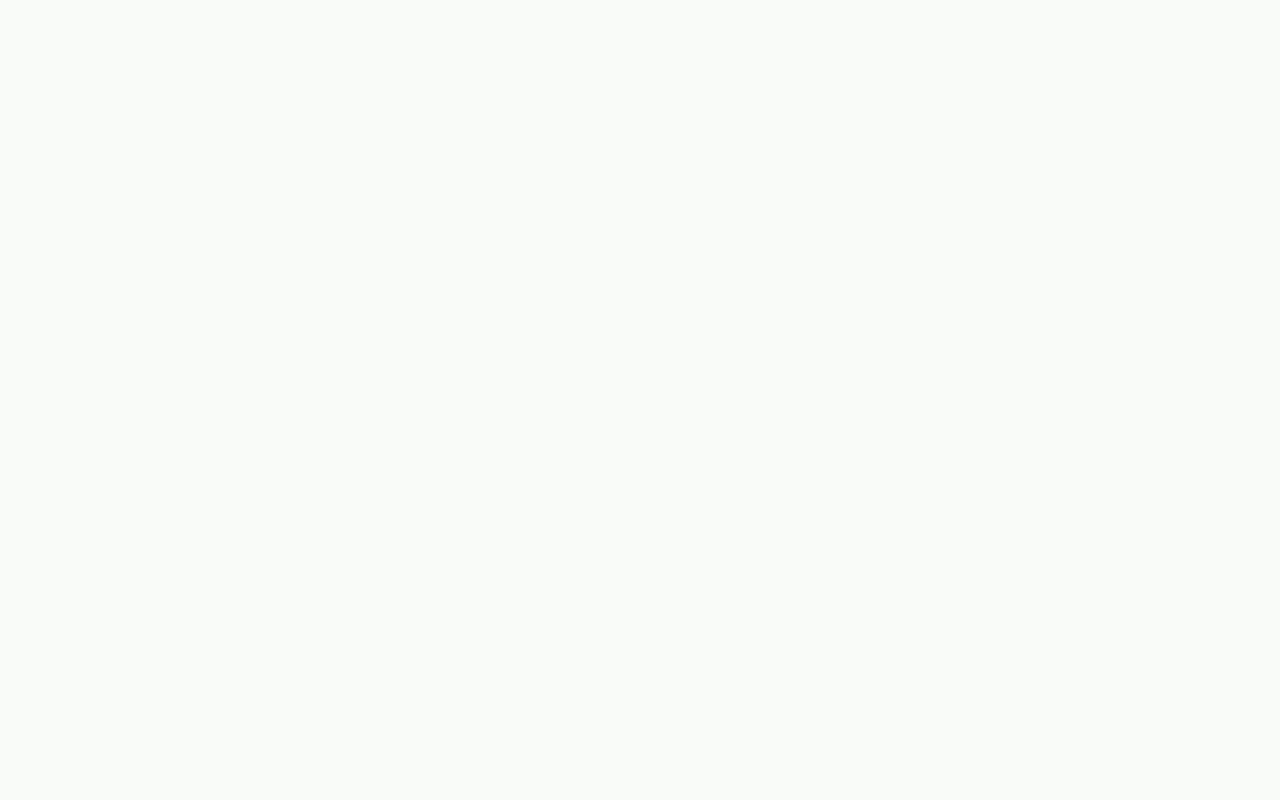
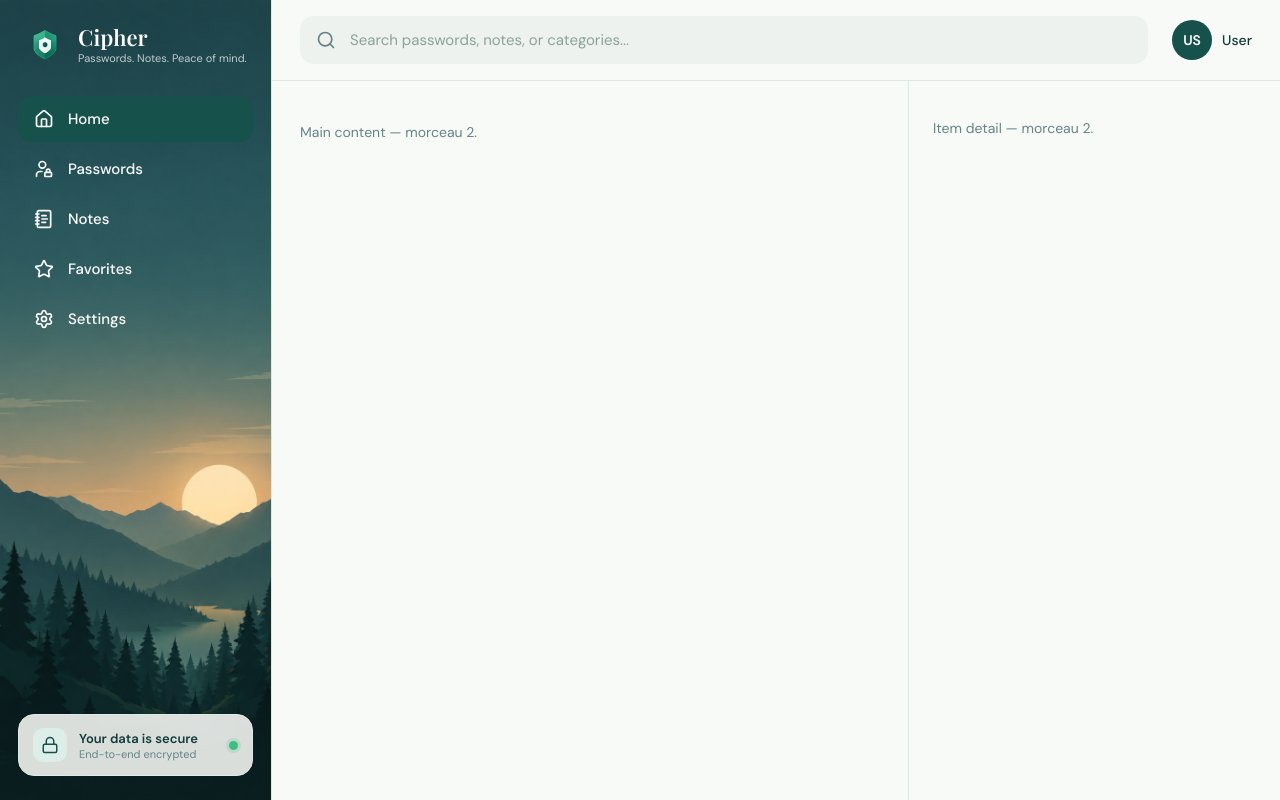
Before and after one commit to YumanKh/Cipher, a React (Vite) app in the folder frontend/: page /vault in a window 1280 px wide. Before the commit this address had no page. Built offline with nearby package versions, Linux system fonts and the light colour scheme.

Commit message:
wip: scaffold vault page shell

```diff
--- a/frontend/src/lib/api.ts
+++ b/frontend/src/lib/api.ts
@@ -31,7 +31,10 @@ export function prelogin(email: string) {
 }
 
 export function login(email: string, authValue: string) {
-  return request<{ accessToken: string; cryptingKey: string }>('/auth/login', { email, authValue })
+  return request<{
+    accessToken: string
+    user: { cryptingKey: string; name?: string; email?: string }
+  }>('/auth/login', { email, authValue })
 }
 
 export function register(input: {
--- a/frontend/src/main.tsx
+++ b/frontend/src/main.tsx
@@ -5,6 +5,7 @@ import { QueryClient, QueryClientProvider } from '@tanstack/react-query'
 import './index.css'
 import LandingPage from './pages/LandingPage'
 import AuthPage from './pages/AuthPage'
+import VaultPage from './pages/VaultPage'
 
 const queryClient = new QueryClient()
 
@@ -16,6 +17,7 @@ createRoot(document.getElementById('root')!).render(
           <Route path="/" element={<LandingPage />} />
           <Route path="/login" element={<AuthPage />} />
           <Route path="/register" element={<AuthPage />} />
+          <Route path="/vault" element={<VaultPage />} />
         </Routes>
       </BrowserRouter>
     </QueryClientProvider>
--- a/frontend/src/pages/AuthPage.tsx
+++ b/frontend/src/pages/AuthPage.tsx
@@ -76,8 +76,9 @@ async function handleSubmit(e: FormEvent) {
         const masterKey = await deriveMasterKey(form.password, fromBase64(kdfSalt))
         const authValue = await computeAuthValue(masterKey)
 
-        const { accessToken, cryptingKey: wrappedKey } = await login(form.email, authValue)
-        const cryptingKey = await unwrapCryptingKey(wrappedKey, masterKey)
+        const { accessToken, user } = await login(form.email, authValue)
+        const cryptingKey = await unwrapCryptingKey(user.cryptingKey, masterKey)
+        setSession({ accessToken, cryptingKey, user: { email: user.email ?? form.email, name: user.name } })
 
         setSession({ accessToken, cryptingKey, user: { email: form.email } })
         navigate('/vault')
--- /dev/null
+++ b/frontend/src/pages/VaultPage.module.css
@@ -0,0 +1,91 @@
+.app {
+  display: grid;
+  grid-template-columns: 272px 1fr 372px;
+  grid-template-rows: auto 1fr;
+  grid-template-areas: "sidebar header header" "sidebar main detail";
+  height: 100vh;
+  background: var(--paper);
+  color: var(--ink);
+}
+
+/* icons */
+.navItem svg, .search svg, .secureIcon svg {
+  stroke: currentColor; fill: none; stroke-width: 2; stroke-linecap: round; stroke-linejoin: round;
+}
+
+/* SIDEBAR */
+.sidebar {
+  grid-area: sidebar;
+  position: relative;
+  overflow: hidden;
+  border-right: 1px solid var(--line);
+  background-color: #eef4ef;
+  background-image: url('../assets/mountain-sidebar.png');
+  background-repeat: no-repeat;
+  background-position: center bottom;
+  background-size: cover;
+}
+.sidebarArt {
+  flex: 1; min-height: 150px;
+  margin: 24px -18px 14px;
+  background: url('../assets/mountain-sidebar.png') no-repeat bottom center;
+  background-size: cover;
+  pointer-events: none;
+}
+.sidebarInner {
+  position: relative; z-index: 1;
+  display: flex; flex-direction: column; height: 100%;
+  padding: 24px 18px;
+}
+.brand { display: flex; align-items: center; gap: 12px; margin-bottom: 30px; padding: 0 6px; }
+.brandLogo { width: 42px; height: 42px; object-fit: contain; }
+.brandName { font: 700 22px/1 var(--serif); color: #fff; }
+.brandTag { font-size: 11px; color: rgba(255, 255, 255, .72); margin-top: 3px; }
+
+.nav { display: flex; flex-direction: column; gap: 4px; }
+.navItem {
+  display: flex; align-items: center; gap: 14px;
+  padding: 13px 16px; border: 0; border-radius: 14px;
+  background: transparent; color: #fff; font: 500 15px var(--sans);
+  cursor: pointer; transition: background .15s, color .15s; text-align: left;
+}
+.navItem svg { width: 20px; height: 20px; }
+.navItem:hover { background: rgba(255, 255, 255, .14); }
+.navActive, .navActive:hover { background: #16514c; color: #fff; }
+
+.secure {
+  margin-top: auto;
+  display: flex; align-items: center; gap: 12px;
+  padding: 13px 14px; border-radius: 16px;
+  background: rgba(247, 250, 246, .88);
+  border: 1px solid var(--line);
+  -webkit-backdrop-filter: blur(4px); backdrop-filter: blur(4px);
+}
+.secureIcon { display: grid; place-items: center; width: 34px; height: 34px; border-radius: 10px; background: #dceee7; color: #16514c; }
+.secureIcon svg { width: 18px; height: 18px; }
+.secureText { flex: 1; }
+.secureTitle { font-size: 13px; font-weight: 600; color: var(--ink); }
+.secureSub { font-size: 11px; color: var(--muted); }
+.secureDot { width: 9px; height: 9px; border-radius: 50%; background: #3fbf7f; box-shadow: 0 0 0 3px rgba(63, 191, 127, .18); }
+
+/* HEADER */
+.header {
+  grid-area: header; display: flex; align-items: center; gap: 24px;
+  padding: 16px 28px; border-bottom: 1px solid var(--line); background: var(--paper);
+}
+.search {
+  flex: 1; display: flex; align-items: center; gap: 12px;
+  height: 48px; padding: 0 16px; border-radius: 14px; background: #eef2ee; color: var(--muted);
+}
+.search svg { width: 20px; height: 20px; flex-shrink: 0; }
+.search input { flex: 1; border: 0; background: transparent; outline: none; font: 15px var(--sans); color: var(--ink); }
+.search input::placeholder { color: #8ba29c; }
+.kbd { font-size: 12px; color: #8ba29c; border: 1px solid var(--line); border-radius: 6px; padding: 2px 7px; background: #fff; }
+.user { display: flex; align-items: center; gap: 10px; }
+.avatar { width: 40px; height: 40px; border-radius: 50%; background: #16514c; color: #fff; display: grid; place-items: center; font-size: 14px; font-weight: 600; }
+.userName { font-size: 14px; font-weight: 500; color: var(--ink); }
+
+/* MAIN / DETAIL (placeholders) */
+.main { grid-area: main; overflow-y: auto; padding: 28px; }
+.detail { grid-area: detail; overflow-y: auto; padding: 24px; border-left: 1px solid var(--line); }
+.placeholder { color: var(--muted); font-size: 14px; }
--- /dev/null
+++ b/frontend/src/pages/VaultPage.tsx
@@ -0,0 +1,106 @@
+import { useState } from 'react'
+import styles from './VaultPage.module.css'
+import logo from '../assets/logo.png'
+import { useAuthStore } from '../stores/authStore'
+
+const NAV = [
+  { id: 'home', label: 'Home', icon: HomeIcon },
+  { id: 'passwords', label: 'Passwords', icon: PasswordsIcon },
+  { id: 'notes', label: 'Notes', icon: NotesIcon },
+  { id: 'favorites', label: 'Favorites', icon: StarIcon },
+  { id: 'settings', label: 'Settings', icon: SettingsIcon },
+]
+
+export default function VaultPage() {
+  const [active, setActive] = useState('home')
+  const currentUser = useAuthStore((s) => s.user)
+  const displayName = currentUser?.name || currentUser?.email || 'User'
+  const initials = getInitials(displayName)
+
+  return (
+    <div className={styles.app}>
+      <aside className={styles.sidebar}>
+        <div className={styles.sidebarInner}>
+          <div className={styles.brand}>
+            <img className={styles.brandLogo} src={logo} alt="" aria-hidden="true" />
+            <div>
+              <div className={styles.brandName}>Cipher</div>
+              <div className={styles.brandTag}>Passwords. Notes. Peace of mind.</div>
+            </div>
+          </div>
+
+          <nav className={styles.nav}>
+            {NAV.map((item) => {
+              const Icon = item.icon
+              return (
+                <button
+                  key={item.id}
+                  className={`${styles.navItem} ${active === item.id ? styles.navActive : ''}`}
+                  onClick={() => setActive(item.id)}
+                >
+                  <Icon />
+                  {item.label}
+                </button>
+              )
+            })}
+          </nav>
+
+          <div className={styles.secure}>
+            <span className={styles.secureIcon}><LockIcon /></span>
+            <div className={styles.secureText}>
+              <div className={styles.secureTitle}>Your data is secure</div>
+              <div className={styles.secureSub}>End-to-end encrypted</div>
+            </div>
+            <span className={styles.secureDot} />
+          </div>
+        </div>
+      </aside>
+
+      <header className={styles.header}>
+        <div className={styles.search}>
+          <SearchIcon />
+          <input placeholder="Search passwords, notes, or categories..." />
+        </div>
+        <div className={styles.user}>
+          <span className={styles.avatar}>{initials}</span>
+          <span className={styles.userName}>{displayName}</span>
+        </div>
+      </header>
+
+      <main className={styles.main}>
+        <p className={styles.placeholder}>Main content — morceau 2.</p>
+      </main>
+
+      <section className={styles.detail}>
+        <p className={styles.placeholder}>Item detail — morceau 2.</p>
+      </section>
+    </div>
+  )
+}
+
+function HomeIcon() {
+  return (<svg viewBox="0 0 24 24"><path d="M15 21v-8a1 1 0 0 0-1-1h-4a1 1 0 0 0-1 1v8" /><path d="M3 10a2 2 0 0 1 .709-1.528l7-6a2 2 0 0 1 2.582 0l7 6A2 2 0 0 1 21 10v9a2 2 0 0 1-2 2H5a2 2 0 0 1-2-2z" /></svg>)
+}
+function PasswordsIcon() {
+  return (<svg viewBox="0 0 24 24"><path d="M19 16v-2a2 2 0 0 0-4 0v2" /><path d="M9.5 15H7a4 4 0 0 0-4 4v2" /><circle cx="10" cy="7" r="4" /><rect x="13" y="16" width="8" height="5" rx=".899" /></svg>)
+}
+function NotesIcon() {
+  return (<svg viewBox="0 0 24 24"><path d="M2 6h4" /><path d="M2 10h4" /><path d="M2 14h4" /><path d="M2 18h4" /><rect width="16" height="20" x="4" y="2" rx="2" /><path d="M9.5 8h5" /><path d="M9.5 12H16" /><path d="M9.5 16H14" /></svg>)
+}
+function StarIcon() {
+  return (<svg viewBox="0 0 24 24"><path d="M11.525 2.295a.53.53 0 0 1 .95 0l2.31 4.679a2.123 2.123 0 0 0 1.595 1.16l5.166.756a.53.53 0 0 1 .294.904l-3.736 3.638a2.123 2.123 0 0 0-.611 1.878l.882 5.14a.53.53 0 0 1-.771.56l-4.618-2.428a2.122 2.122 0 0 0-1.973 0L6.396 21.01a.53.53 0 0 1-.77-.56l.881-5.139a2.122 2.122 0 0 0-.611-1.879L2.16 9.795a.53.53 0 0 1 .294-.906l5.165-.755a2.122 2.122 0 0 0 1.597-1.16z" /></svg>)
+}
+function SettingsIcon() {
+  return (<svg viewBox="0 0 24 24"><path d="M9.671 4.136a2.34 2.34 0 0 1 4.659 0 2.34 2.34 0 0 0 3.319 1.915 2.34 2.34 0 0 1 2.33 4.033 2.34 2.34 0 0 0 0 3.831 2.34 2.34 0 0 1-2.33 4.033 2.34 2.34 0 0 0-3.319 1.915 2.34 2.34 0 0 1-4.659 0 2.34 2.34 0 0 0-3.32-1.915 2.34 2.34 0 0 1-2.33-4.033 2.34 2.34 0 0 0 0-3.831A2.34 2.34 0 0 1 6.35 6.051a2.34 2.34 0 0 0 3.319-1.915" /><circle cx="12" cy="12" r="3" /></svg>)
+}
+function SearchIcon() {
+  return (<svg viewBox="0 0 24 24"><circle cx="11" cy="11" r="8" /><path d="m21 21-4.3-4.3" /></svg>)
+}
+function LockIcon() {
+  return (<svg viewBox="0 0 24 24"><rect width="18" height="11" x="3" y="11" rx="2" ry="2" /><path d="M7 11V7a5 5 0 0 1 10 0v4" /></svg>)
+}
+function getInitials(value: string) {
+  const parts = value.trim().split(/\s+/)
+  if (parts.length >= 2) return (parts[0][0] + parts[1][0]).toUpperCase()
+  return value.slice(0, 2).toUpperCase()
+}
```
Also changed, not shown: frontend/src/assets/mountain-sidebar.png (added).
